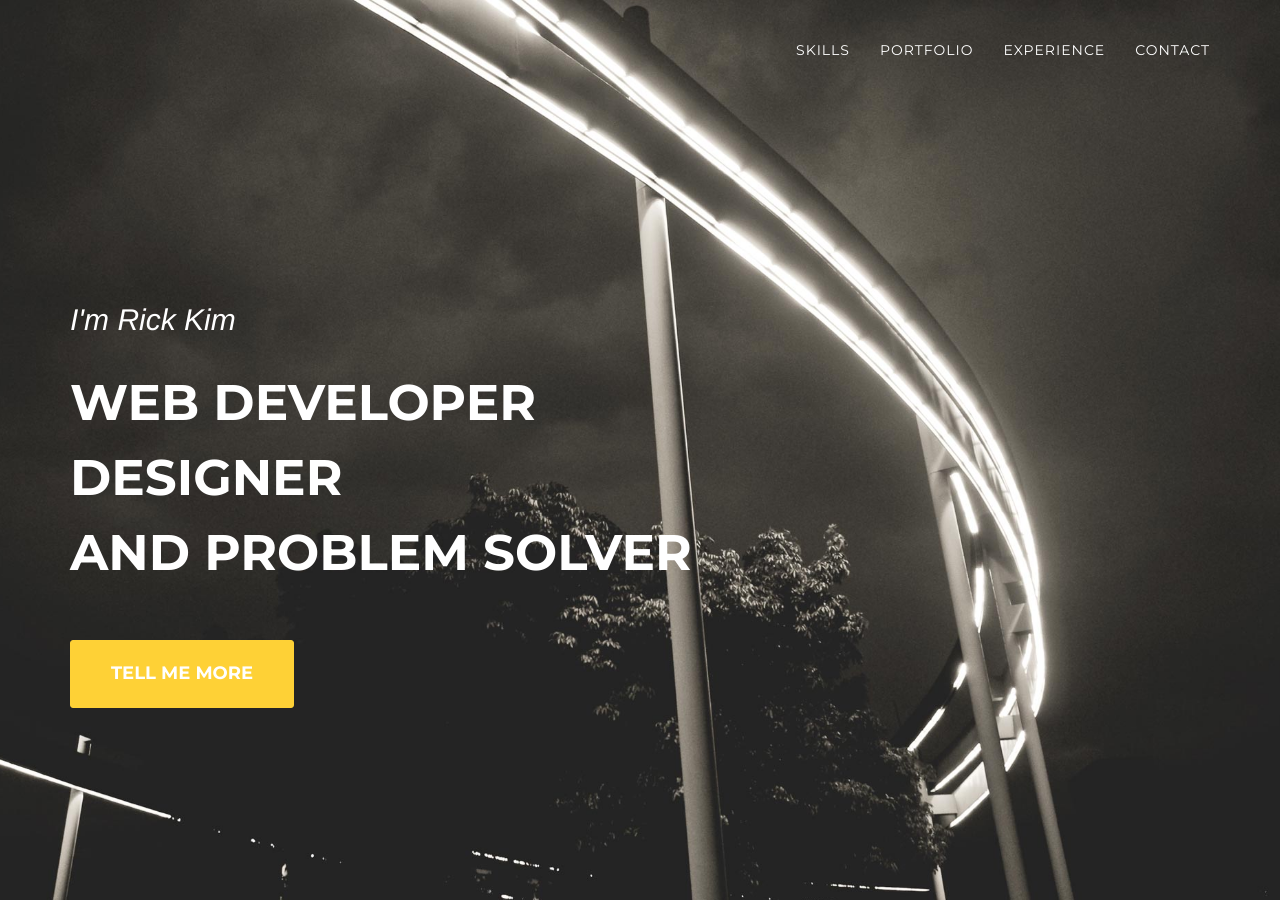
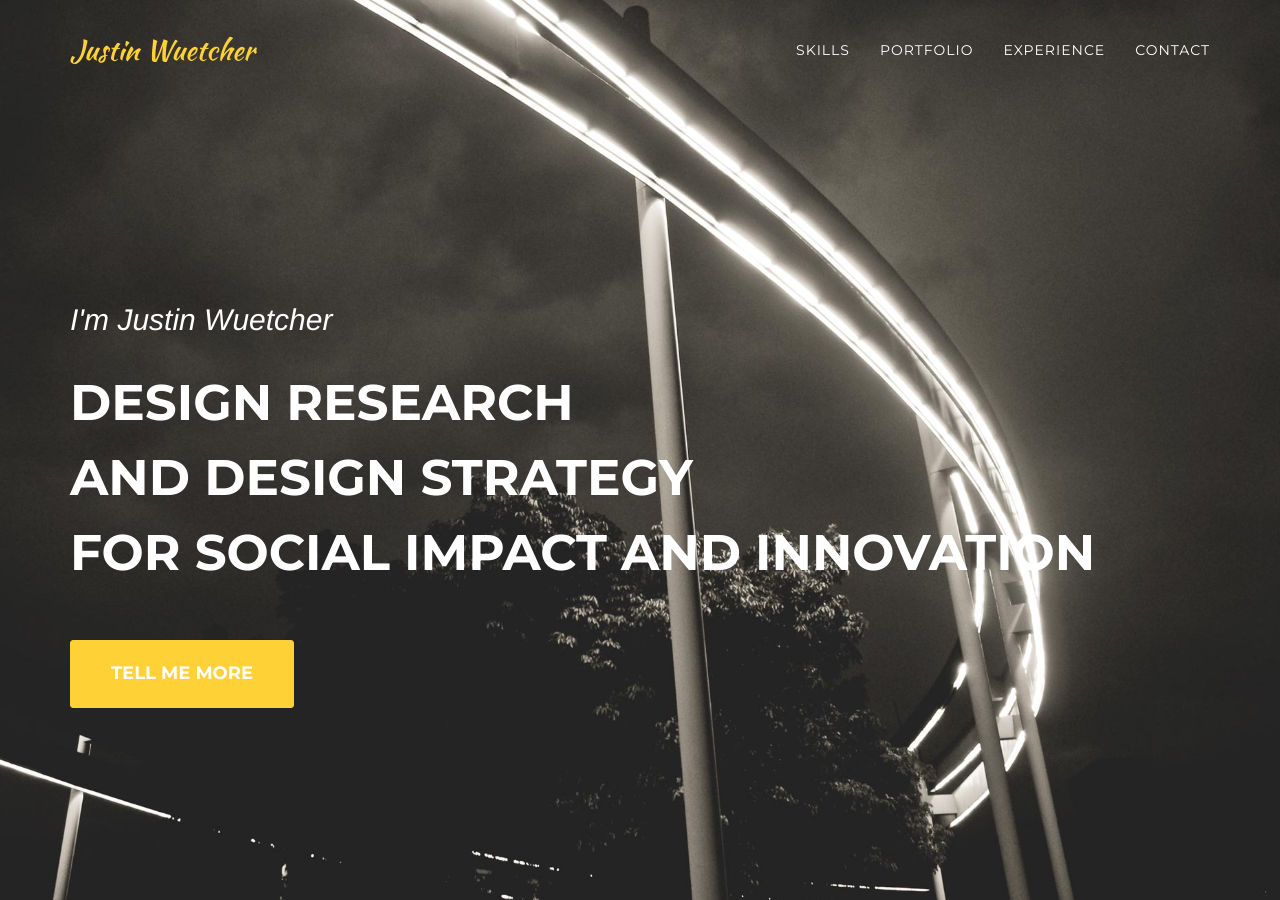
Before and after one commit to jwuetcher/jwuetcher.github.io, a Jekyll site: the page built from index.html, in a window 1280 px wide and 900 px high. Built offline with Jekyll 4.4.1, drawn with Linux system fonts in a browser that asks for light colours; some web fonts are replaced.

Commit message:
Header updates

```diff
--- a/_includes/header.html
+++ b/_includes/header.html
@@ -9,7 +9,7 @@
                     <span class="icon-bar"></span>
                     <span class="icon-bar"></span>
                 </button>
-                <a class="navbar-brand page-scroll" href="#page-top"></a>
+                <a class="navbar-brand page-scroll" href="#page-top">Justin Wuetcher </a>
             </div>
 
             <!-- Collect the nav links, forms, and other content for toggling -->
@@ -41,8 +41,8 @@
     <header>
         <div class="container">
             <div class="intro-text">
-                <div class="intro-lead-in">I'm Rick Kim</div>
-                <div class="intro-heading">Web Developer<br/> Designer <br/> and Problem Solver</div>
+                <div class="intro-lead-in">I'm Justin Wuetcher</div>
+                <div class="intro-heading">Design Research<br/>And Design Strategy <br/> For Social Impact and Innovation</div>
                 <a href="#skills" class="page-scroll btn btn-xl">Tell Me More</a>
             </div>
         </div>
--- a/_includes/skills.html
+++ b/_includes/skills.html
@@ -13,7 +13,7 @@
                         <i class="fa fa-html5 fa-stack-1x fa-inverse"></i>
                     </span>
                     <h4 class="service-heading">Design Research</h4>
-                    <p class="text-muted">Design research aims to shed light on human behavior, to better understand the world and the specifics of the cultures we live in. As a trained social scientist I have experience in both quantitative & qualitative research methodologies including interviewing & ethnography. When applied, this research builds a basis for human & user centered design.
+                    <p align="justify" class="text-muted">Design research aims to shed light on human behavior, to better understand the world and the specifics of the cultures we live in. As a trained social scientist I have experience in both quantitative & qualitative research methodologies including interviewing & ethnography. When applied, this research builds a basis for human & user centered design.
 </p>
                 </div>
                 <div class="col-md-4">
@@ -22,7 +22,7 @@
                         <i class="fa fa-tablet fa-stack-1x fa-inverse"></i>
                     </span>
                     <h4 class="service-heading">Facilitation</h4>
-                    <p class="text-muted">I’ve lead diverse groups of stakeholders and students through understanding the role of  design, social research, and design thinking exercises and have helped them develop solutions to complex problems. My areas of specialization include research methodology, socially responsive design, and community empowerment.</p>
+                    <p align="justify" class="text-muted">I’ve lead diverse groups of stakeholders and students through understanding the role of  design, social research, and design thinking exercises and have helped them develop solutions to complex problems. My areas of specialization include research methodology, socially responsive design, and community empowerment.</p>
                 </div>
                 <div class="col-md-4">
                     <span class="fa-stack fa-4x">
@@ -30,7 +30,7 @@
                         <i class="fa fa-film fa-stack-1x fa-inverse"></i>
                     </span>
                     <h4 class="service-heading">Visual Communication</h4>
-                    <p class="text-muted">As a professional designer, I work in a variety of the media to create a visual story. I am constantly seeking new techniques to apply to my visual tool belt to push my content one step further. My background is in graphic design and photojournalism, with recent work in data visualization, prototyping, and public awareness campaigns.</p>
+                    <p align="justify" class="text-muted">As a professional designer, I work in a variety of the media to create a visual story. I am constantly seeking new techniques to apply to my visual tool belt to push my content one step further. My background is in graphic design and photojournalism, with recent work in data visualization, prototyping, and public awareness campaigns.</p>
                 </div>
             </div>
             <div class="bg-png">
```
